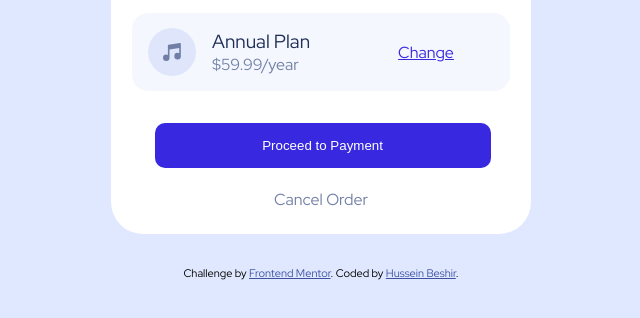
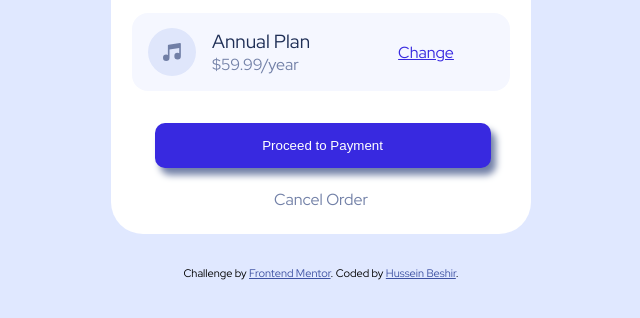
Before and after one commit to HussooB/Order-summary-component-main, a plain HTML site: page index.html in a window 1280 px wide. Shown: the part 456-774 px from the top of the page, without its empty margins (327-967 px from the left). Drawn offline with Linux system fonts and the light colour scheme.

Commit message:
Updated CSS

```diff
--- a/style.css
+++ b/style.css
@@ -126,6 +126,7 @@ overflow: hidden;
   border-radius: 10px;
   border:none;
   color:white;
+  box-shadow: 5px 7px 7px hsl(224, 23%, 55%);
 }
 .cancel{
   width:100%;
```
